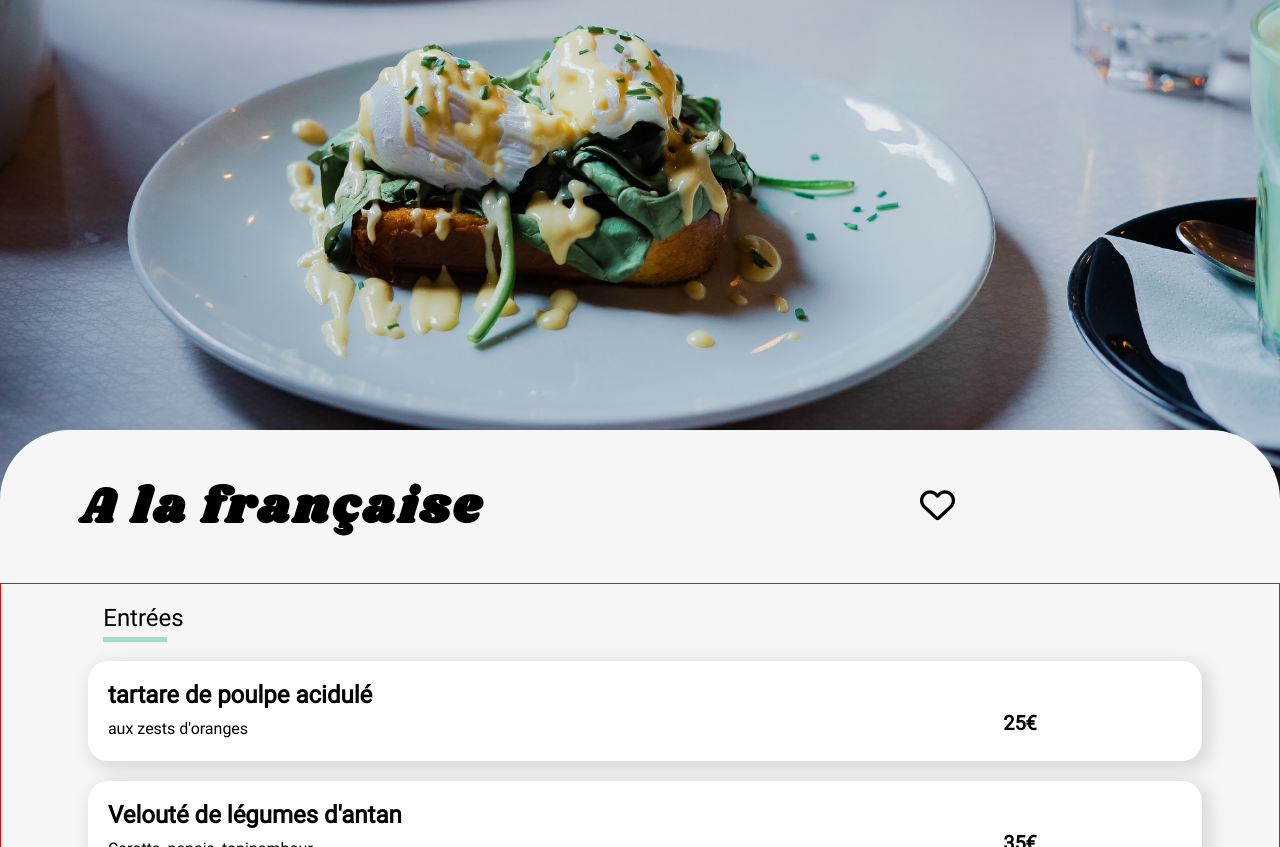
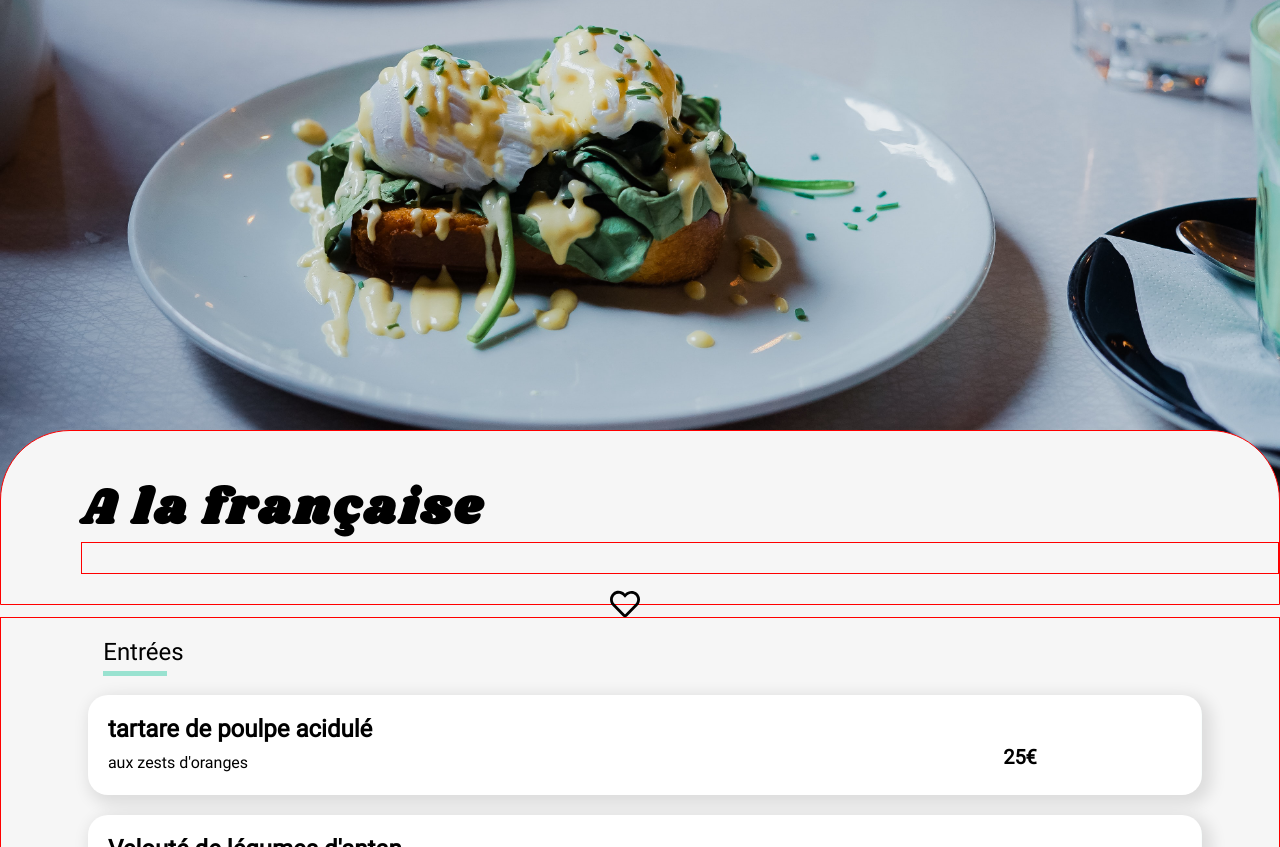
Before and after one commit to WinstonBlewUp/RobinBurnay_3_03152020, a plain HTML site: page menu.html in a window 1280 px wide. Shown: the part 456-1303 px from the top of the page. Drawn offline with Linux system fonts and the light colour scheme.

Commit message:
test integration
test integration animation
1 - integration reussie sur l'index
2 - integration a revoir sur la page menu.

```diff
--- /dev/null
+++ b/feature_animation.css
@@ -0,0 +1,54 @@
+body{
+	margin: 0px;
+	height: 100vh;
+	display: flex;
+	align-items: center;
+	justify-content: center;
+}
+	.heart_anim{
+		text-decoration: none;
+		color: #000;
+		border:1px solid black;
+	}
+
+	.heart-icon{
+
+		position: relative;
+
+
+
+	}
+
+	.heart-icon:before{
+		content: "";
+		position: absolute;
+		width: 200%;
+		height: 200%;
+		background: #9356DC;
+		left:50%;
+
+		transform:translateX(-50%);
+		border-radius: 40%;
+		animation: fill 7s ease-in-out infinite;
+		z-index: -1;
+
+
+	}
+		.heart-icon img{
+
+			position: relative;
+
+			margin-top: -17px;
+			margin-left: -5px;
+		}
+
+	@keyframes fill{
+		from{
+			top:500px;
+			transform: translateX(-50%) rotate(0deg);
+		}
+		to{
+			top: -50px;
+			transform: translateX(-50%) rotate(360deg);
+		}
+	}
--- a/like_anim.css
+++ b/like-anim.css
@@ -6,13 +6,7 @@
 	height:30px;
 	margin:auto
 }
-.heart-icon i{
 
-	font-size:35px;
-}
-.purp-heart i{
-	color: #9356dc
-}
 @keyframes pulse{
 	0%{
 		box-shadow:0 0 0 0 rgba(147,86,220,0.4)
@@ -34,14 +28,23 @@
 	100%{transform:scale(1)
 		}
 }
-.heart-icon {
-	display:block;
-	position:relative
+.heart-regular{
+
+	width: 30px;
+}
+
+	.heart-liked {
+		display: none;
+		width: 102px;
+		margin-left: -36px;
+		margin-top: -72px;
+
 	}
 	.heart-icon:before{
 		content:'';
 		display:block;
-		width:8px;height:8px;
+		width:8px;
+		height:8px;
 		position:absolute;
 		top:50%;
 		bottom:0;
@@ -50,17 +53,17 @@
 		right:0;
 		z-index:-1;
 		border-radius:100%;
-		border:1px solid black;
+
 		}
 		.ac-footer-container:active .heart-icon{
 			animation:pulseHeart 1s ease infinite;
 			}
-			.ac-footer-container:active .heart-icon i{
-				background-image: url(images/heart-solid.svg);
+			.ac-footer-container:active .heart-liked{
+				display: block;
+
+			}
 
 
-
-			}
 			.ac-footer-container:active .heart-icon:before{
 				animation:pulse 1s ease infinite !important;
 
--- a/menu.html
+++ b/menu.html
@@ -4,7 +4,7 @@
 		<title>OhMyFood!</title>
 		<link rel="stylesheet" type="text/css" href="style_menu_mobile.css">
 		<link rel="stylesheet" type="text/css" href="style_mobile.css">
-		<link rel="stylesheet" type="text/css" href="like_anim.css">
+		<link rel="stylesheet" type="text/css" href="like-anim.css">
 		<script src="https://kit.fontawesome.com/ef327bb470.js" crossorigin="anonymous"></script>
 	</head>
 	<body>
@@ -21,14 +21,16 @@
 	<img src="images/restaurants/Ala_francaise.jpg" class="background_image" alt="alafr">
 	<div class="menu__grid">
 		<div class="resto_name">
-			<h1 class="resto_title">A la française</h1>
+			<h1 class="resto_title">A la française
 			<div class="ac-footer">
-	  			<div class="ac-footer-container ac-footer-brand">
-	  				<div class="heart-icon">
-	     				<i  class="far fa-heart"></i>
-	     			</div>
-	  			</div>
-	  		</div>
+  				<div class="ac-footer-container ac-footer-brand">
+  					<div class="heart-icon">
+     					<img src="images/heart-regular.svg" class="heart-regular">
+     					<img src="images/purp-heart2.svg" class="heart-liked">
+    				</div>
+  				</div>
+			</div>
+			</h1>
 		</div>
 
 		<div class="menu__container">
--- a/new_f_a_style.css
+++ /dev/null
@@ -1,81 +0,0 @@
-.ac-footer .heart-icon{
-	position:absolute;
-	left:0;
-	right:0;
-	width:20px;
-	height:30px;
-	margin:auto
-}
-
-@keyframes pulse{
-	0%{
-		box-shadow:0 0 0 0 rgba(147,86,220,0.4)
-	}
-	70%{
-		box-shadow:0 0 0 30px rgba(147,86,220,0)
-	}
-	100%{
-		box-shadow:0 0 0 0 rgba(147,86,220,0)
-	}
-}
-@keyframes pulseHeart{
-	0%{
-		transform:scale(1.3)
-	}
-	70%{
-		transform:scale(1.15)
-	}
-	100%{transform:scale(1)
-		}
-}
-.heart-regular{
-
-	width: 30px;
-}
-
-	.heart-liked {
-		display: none;
-		width: 102px;
-		margin-left: -36px;
-
-		margin-top: -72px;
-
-	}
-	.heart-icon:before{
-		content:'';
-		display:block;
-		width:8px;
-		height:8px;
-		position:absolute;
-		top:50%;
-		bottom:0;
-		left:80%;
-		transform:translate(-50%, -50%);
-		right:0;
-		z-index:-1;
-		border-radius:100%;
-
-		}
-		.ac-footer-container:active .heart-icon{
-			animation:pulseHeart 1s ease infinite;
-			}
-			.ac-footer-container:active .heart-liked{
-				display: block;
-
-			}
-
-
-			.ac-footer-container:active .heart-icon:before{
-				animation:pulse 1s ease infinite !important;
-
-				}
-				.ac-icon-triangle{
-					width:0;
-					height:0;
-					border-top:5px solid transparent;
-					border-bottom:5px solid transparent;
-					border-left:5px solid #9356dc;
-					position:relative;
-					display:inline-block;
-					margin-left:8px;
-				}
--- a/style_menu_mobile.css
+++ b/style_menu_mobile.css
@@ -44,16 +44,15 @@ body{
 	background-color: #f6f6f6;
 }
 .resto_name{
-
+	display: flex;
+	flex-direction: row;
+	justify-content: space-between;
 
 }
-.ac-footer-container i{
+.ac-footer{
 
-	z-index: 4;
-	font-size: 40px;
-	position: relative;
-	left: 350px;
-	top: -125px;
+	z-index: 6;
+	border: 1px solid red;
 
 
 }
@@ -69,6 +68,8 @@ body{
 	padding-left: 80px;
 	padding-bottom: 30px;
 	letter-spacing: .2rem;
+	width: 100%;
+	border: 1px solid red;
 
 }
 
```
Also changed, not shown: feature_animation.html (added, +15 -0 lines), index.html (+9 -5 lines), like-anim.html (renamed from test_new_feature_anim.html, +1 -1 lines), like_anim.html (deleted, +0 -17 lines), images/heart-regular.svg (added), images/purp-heart2.svg (added).
